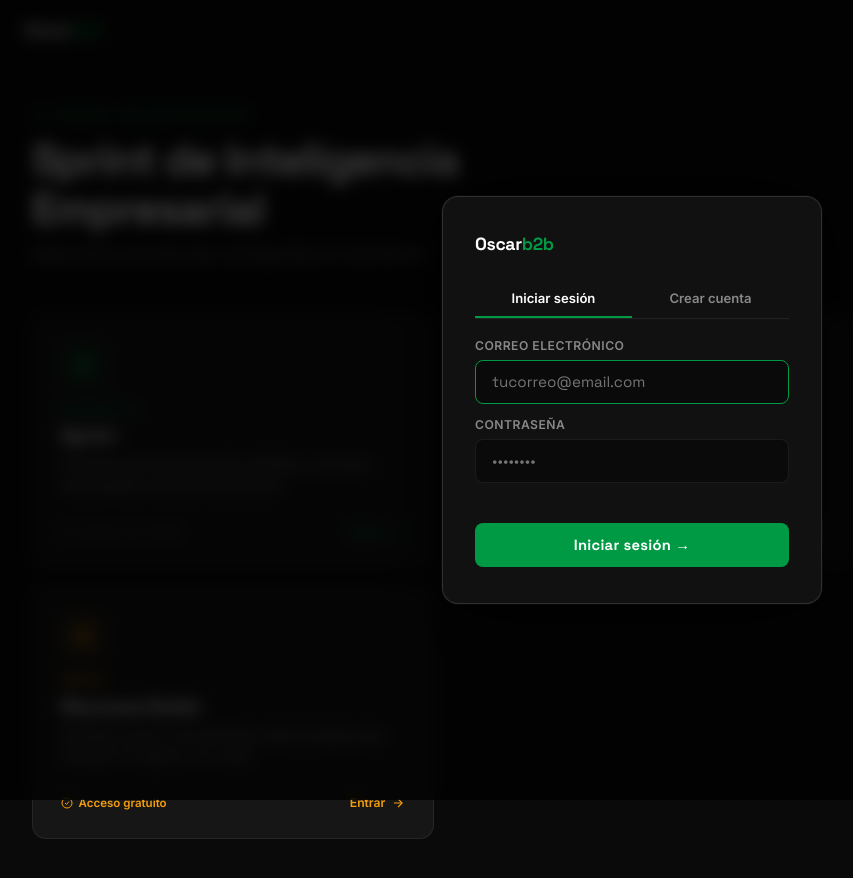
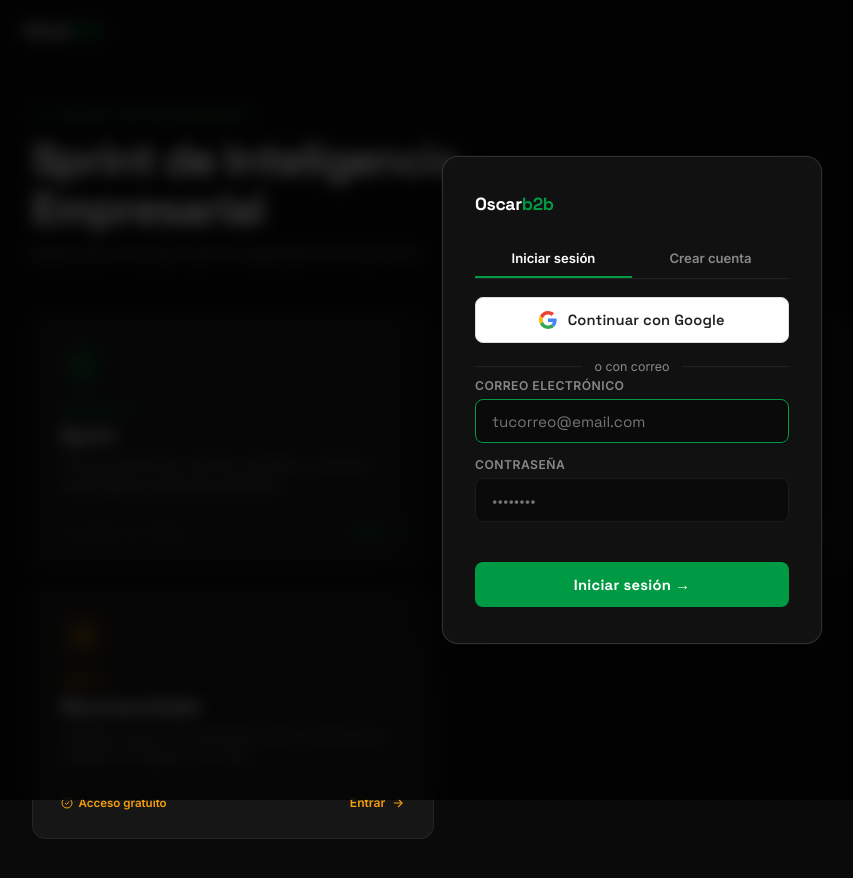
Before and after one commit to juandnr/OscarB2B, a plain HTML site: page estudiantes.html in a window 1280 px wide. Shown: the whole page, without its empty margins (8-861 px from the left). Drawn offline with nearby package versions, Linux system fonts and the light colour scheme.

Commit message:
Agrega login con Google

```diff
--- a/estudiantes.html
+++ b/estudiantes.html
@@ -161,6 +161,16 @@ nav{
 .modal-input:focus{border-color:var(--green);}
 .modal-input.error{border-color:#E53E3E;}
 .modal-error{font-size:.76rem;color:#F87171;margin-top:.4rem;min-height:1rem;}
+.modal-btn-google{
+  width:100%;margin-top:1.1rem;padding:.82rem;
+  background:#fff;color:#222;border:1.5px solid #dadce0;border-radius:8px;
+  font-family:var(--fh);font-size:.92rem;font-weight:600;letter-spacing:.01em;
+  display:flex;align-items:center;justify-content:center;gap:.65rem;
+  cursor:pointer;transition:box-shadow 200ms,background 150ms;
+}
+.modal-btn-google:hover{background:#f8f8f8;box-shadow:0 2px 8px rgba(0,0,0,.12);}
+.modal-divider{display:flex;align-items:center;gap:.75rem;margin:1rem 0 .25rem;color:var(--g2);font-size:.78rem;}
+.modal-divider::before,.modal-divider::after{content:'';flex:1;height:1px;background:var(--bdr);}
 .modal-btn{
   width:100%;margin-top:1.1rem;padding:.82rem;
   background:var(--green);color:#fff;border-radius:8px;
@@ -618,9 +628,15 @@ nav{
       <button class="auth-tab active" id="tab-login" onclick="switchAuthTab('login')">Iniciar sesión</button>
       <button class="auth-tab" id="tab-signup" onclick="switchAuthTab('signup')">Crear cuenta</button>
     </div>
+    <!-- Google -->
+    <button class="modal-btn-google" onclick="doGoogleLogin()">
+      <svg width="18" height="18" viewBox="0 0 48 48"><path fill="#EA4335" d="M24 9.5c3.54 0 6.71 1.22 9.21 3.6l6.85-6.85C35.9 2.38 30.47 0 24 0 14.62 0 6.51 5.38 2.56 13.22l7.98 6.19C12.43 13.72 17.74 9.5 24 9.5z"/><path fill="#4285F4" d="M46.98 24.55c0-1.57-.15-3.09-.38-4.55H24v9.02h12.94c-.58 2.96-2.26 5.48-4.78 7.18l7.73 6c4.51-4.18 7.09-10.36 7.09-17.65z"/><path fill="#FBBC05" d="M10.53 28.59c-.48-1.45-.76-2.99-.76-4.59s.27-3.14.76-4.59l-7.98-6.19C.92 16.46 0 20.12 0 24c0 3.88.92 7.54 2.56 10.78l7.97-6.19z"/><path fill="#34A853" d="M24 48c6.48 0 11.93-2.13 15.89-5.81l-7.73-6c-2.18 1.48-4.97 2.31-8.16 2.31-6.26 0-11.57-4.22-13.47-9.91l-7.98 6.19C6.51 42.62 14.62 48 24 48z"/></svg>
+      Continuar con Google
+    </button>
+    <div class="modal-divider"><span>o con correo</span></div>
     <!-- Login -->
     <div id="auth-form-login">
-      <label class="modal-label" style="margin-top:1.2rem">Correo electrónico</label>
+      <label class="modal-label">Correo electrónico</label>
       <input id="login-email" class="modal-input modal-input-email" type="email" placeholder="tucorreo@email.com" autocomplete="email" spellcheck="false" onkeydown="if(event.key==='Enter')document.getElementById('login-password').focus()">
       <label class="modal-label" style="margin-top:.85rem">Contraseña</label>
       <input id="login-password" class="modal-input modal-input-email" type="password" placeholder="••••••••" autocomplete="current-password" onkeydown="if(event.key==='Enter')doLogin()">
@@ -629,7 +645,7 @@ nav{
     </div>
     <!-- Signup -->
     <div id="auth-form-signup" style="display:none">
-      <label class="modal-label" style="margin-top:1.2rem">Nombre completo</label>
+      <label class="modal-label">Nombre completo</label>
       <input id="signup-name" class="modal-input modal-input-email" type="text" placeholder="Tu nombre" autocomplete="name" spellcheck="false" onkeydown="if(event.key==='Enter')document.getElementById('signup-email').focus()">
       <label class="modal-label" style="margin-top:.85rem">Correo electrónico</label>
       <input id="signup-email" class="modal-input modal-input-email" type="email" placeholder="tucorreo@email.com" autocomplete="email" spellcheck="false" onkeydown="if(event.key==='Enter')document.getElementById('signup-password').focus()">
@@ -1676,6 +1692,13 @@ async function loadUserAccess(){
   if(data) userAccess = { sprint: !!data.sprint, bootcamp: !!data.bootcamp, recursos: !!data.recursos };
 }
 
+async function doGoogleLogin(){
+  await sb.auth.signInWithOAuth({
+    provider: 'google',
+    options: { redirectTo: 'https://oscarb2b.com/estudiantes.html' }
+  });
+}
+
 function showAuthModal(){
   document.getElementById('auth-modal').classList.add('open');
   setTimeout(()=>document.getElementById('login-email').focus(), 100);
```
